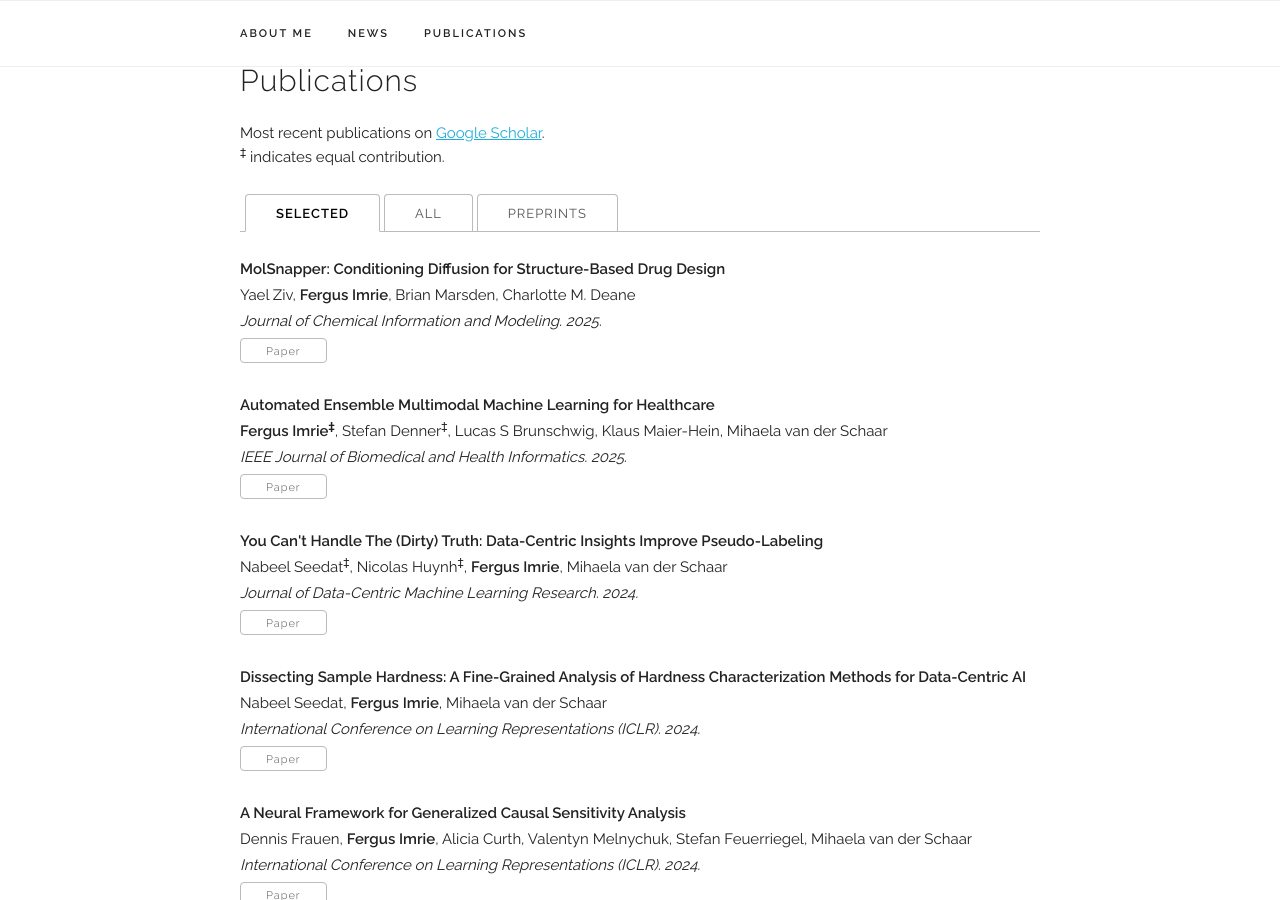
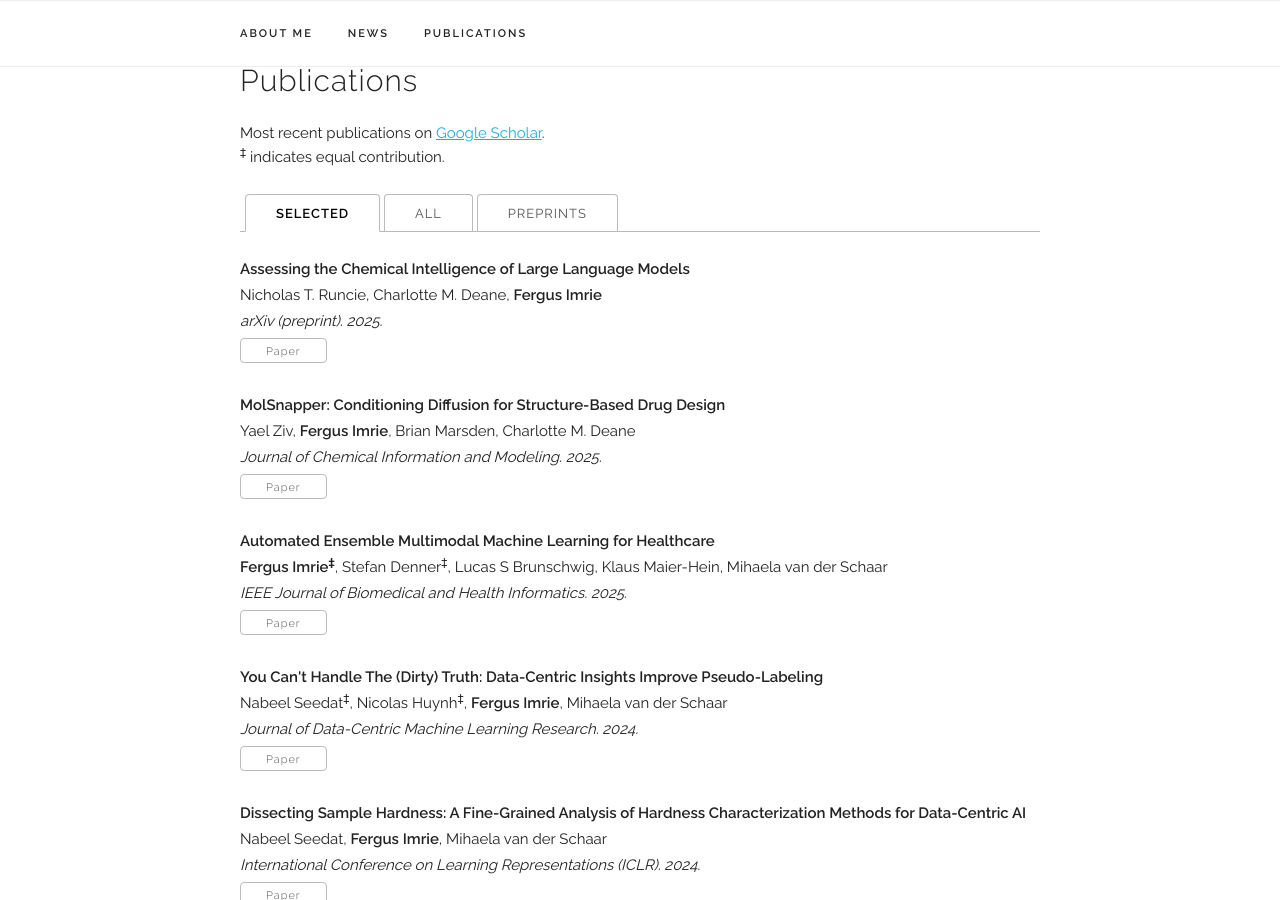
Before and after one commit to fimrie/fimrie.github.io, a Jekyll site: the page built from index.html, in a window 1280 px wide and 900 px high, scrolled down 1717 px. Built offline with Jekyll 4.4.1, drawn with Linux system fonts in a browser that asks for light colours; some web fonts are replaced.

Commit message:
Update publications.yaml

```diff
--- a/_data/publications.yaml
+++ b/_data/publications.yaml
@@ -1,4 +1,11 @@
 papers:
+  - title: "Assessing the Chemical Intelligence of Large Language Models"
+    authors: "Nicholas T. Runcie, Charlotte M. Deane, <b>Fergus Imrie</b>"
+    venue: "arXiv (preprint). 2025."
+    paper_pdf: "https://arxiv.org/abs/2505.07735"
+    selected: y
+    preprint: y
+
   - title: "Stochastic Encodings for Active Feature Acquisition"
     authors: "Alexander Norcliffe, Changhee Lee, <b>Fergus Imrie</b>, Mihaela van der Schaar, Pietro Lio"
     venue: "International Conference on Machine Learning. 2025."
```
